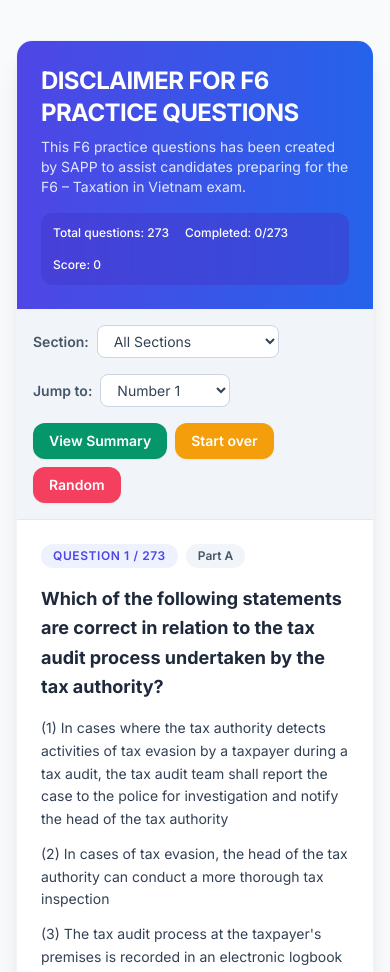
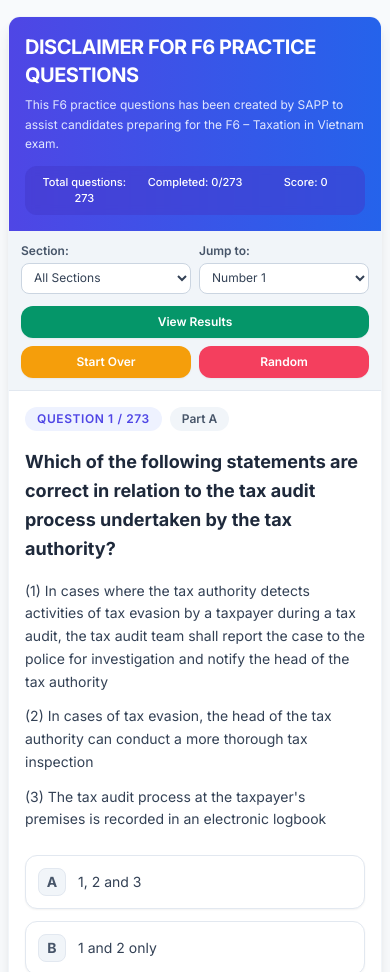
Before and after one commit to hoangkimduongufm/acca-version-1, a plain HTML site: page index.html in a window 390 px wide. Shown: the top 972 px of the page. Drawn offline with nearby package versions, Linux system fonts and the light colour scheme.

Commit message:
Update index.html

```diff
--- a/index.html
+++ b/index.html
@@ -11,70 +11,73 @@
     <script src="question.js" defer></script>
     <script src="script.js" defer></script>
 </head>
-<body class="bg-slate-50 text-slate-800 min-h-screen p-4 md:p-8">
-    <div id="app" class="max-w-4xl mx-auto bg-white rounded-2xl shadow-xl overflow-hidden border border-slate-100 my-6">
+<body class="bg-slate-50 text-slate-800 min-h-screen p-2 sm:p-4 md:p-8">
+    <div id="app" class="max-w-4xl mx-auto bg-white rounded-xl sm:rounded-2xl shadow-lg sm:shadow-xl overflow-hidden border border-slate-100 my-2 sm:my-6">
 
         <!-- Header Section -->
-        <div class="bg-gradient-to-r from-indigo-600 to-blue-600 text-white p-6 md:p-8">
-            <h1 class="text-2xl md:text-3xl font-bold tracking-tight">DISCLAIMER FOR F6 PRACTICE QUESTIONS</h1>
-            <p class="text-indigo-100 mt-2 text-sm md:text-base">This F6 practice questions has been created by SAPP to assist candidates preparing for the F6 – Taxation in Vietnam exam.</p>
-            <div id="quiz-meta" class="flex flex-wrap gap-4 mt-4 text-xs md:text-sm font-medium bg-indigo-700/50 p-3 rounded-xl backdrop-blur-sm">
+        <div class="bg-gradient-to-r from-indigo-600 to-blue-600 text-white p-4 sm:p-6 md:p-8">
+            <h1 class="text-xl sm:text-2xl md:text-3xl font-bold tracking-tight">DISCLAIMER FOR F6 PRACTICE QUESTIONS</h1>
+            <p class="text-indigo-100 mt-1.5 sm:mt-2 text-xs sm:text-sm md:text-base leading-relaxed">This F6 practice questions has been created by SAPP to assist candidates preparing for the F6 – Taxation in Vietnam exam.</p>
+            <div id="quiz-meta" class="grid grid-cols-3 gap-2 sm:flex sm:flex-wrap sm:gap-4 mt-3 sm:mt-4 text-[11px] sm:text-xs md:text-sm font-medium bg-indigo-700/50 p-2 sm:p-3 rounded-xl backdrop-blur-sm text-center sm:text-left">
                 <span id="meta-total">Total: 0</span>
-                <span id="meta-answered">Completed: 0/0</span>
+                <span id="meta-answered">Done: 0/0</span>
                 <span id="meta-score">Score: 0</span>
             </div>
         </div>
 
         <!-- Toolbar / Navigation bar -->
-<div class="bg-slate-100 p-4 border-b border-slate-200 flex flex-wrap items-center justify-between gap-4">
-    <div class="flex items-center gap-4 flex-wrap">
-        <!-- Bộ lọc Section mới -->
-        <div class="flex items-center gap-2">
-            <label for="section-select" class="text-sm font-semibold text-slate-600">Section:</label>
-            <select id="section-select" onchange="changeSection(this.value)" class="bg-white border border-slate-300 text-slate-700 text-sm rounded-lg px-3 py-1.5 focus:outline-none focus:ring-2 focus:ring-indigo-500">
+        <div class="bg-slate-100 p-3 sm:p-4 border-b border-slate-200 flex flex-col sm:flex-row items-stretch sm:items-center justify-between gap-3">
+            <div class="grid grid-cols-2 sm:flex sm:items-center gap-2">
+                <!-- Bộ lọc Section -->
+                <div class="flex flex-col sm:flex-row sm:items-center gap-1 sm:gap-2">
+                    <label for="section-select" class="text-xs sm:text-sm font-semibold text-slate-600">Section:</label>
+                    <select id="section-select" onchange="changeSection(this.value)" class="bg-white border border-slate-300 text-slate-700 text-xs sm:text-sm rounded-lg px-2 sm:px-3 py-1.5 focus:outline-none focus:ring-2 focus:ring-indigo-500 w-full sm:w-auto">
                         <option value="ALL">All Sections</option>
                         <option value="Part A">Part A</option>
                         <option value="Part B">Part B</option>
                         <option value="Part C">Part C</option>
-                <option value="Part Transfer pricing">Part Transfer pricing</option>
                         <option value="Part D">Part D</option>
                         <option value="Part E">Part E</option>
                     </select>
                 </div>
 
-        <div class="flex items-center gap-2">
-            <label for="jump-select" class="text-sm font-semibold text-slate-600">Jump to:</label>
-            <select id="jump-select" onchange="jumpToQuestion(this.value)" class="bg-white border border-slate-300 text-slate-700 text-sm rounded-lg px-3 py-1.5 focus:outline-none focus:ring-2 focus:ring-indigo-500">
+                <!-- Nhảy câu -->
+                <div class="flex flex-col sm:flex-row sm:items-center gap-1 sm:gap-2">
+                    <label for="jump-select" class="text-xs sm:text-sm font-semibold text-slate-600">Jump to:</label>
+                    <select id="jump-select" onchange="jumpToQuestion(this.value)" class="bg-white border border-slate-300 text-slate-700 text-xs sm:text-sm rounded-lg px-2 sm:px-3 py-1.5 focus:outline-none focus:ring-2 focus:ring-indigo-500 w-full sm:w-auto">
                         <!-- Options populated via JS -->
                     </select>
                 </div>
             </div>
 
-    <div class="flex items-center gap-2 flex-wrap">
-        <button onclick="submitQuiz()" class="bg-emerald-600 hover:bg-emerald-700 text-white text-sm font-semibold px-4 py-2 rounded-xl transition shadow-sm">
-            View Summary
+            <!-- Các nút chức năng -->
+            <div class="grid grid-cols-1 sm:flex items-center gap-2">
+                <button onclick="submitQuiz()" class="bg-emerald-600 hover:bg-emerald-700 text-white text-xs sm:text-sm font-semibold px-3 sm:px-4 py-2 rounded-xl transition shadow-sm text-center">
+                    View Results
                 </button>
-        <button onclick="resetQuiz()" class="bg-amber-500 hover:bg-amber-600 text-white text-sm font-semibold px-4 py-2 rounded-xl transition shadow-sm" title="Làm lại theo thứ tự gốc của section">
-            Start over
+                <div class="grid grid-cols-2 gap-2 sm:flex sm:gap-2">
+                    <button onclick="resetQuiz()" class="bg-amber-500 hover:bg-amber-600 text-white text-xs sm:text-sm font-semibold px-3 py-2 rounded-xl transition shadow-sm text-center" title="Làm lại theo thứ tự gốc">
+                        Start Over
                     </button>
-        <button onclick="resetAndShuffleQuiz()" class="bg-rose-500 hover:bg-rose-600 text-white text-sm font-semibold px-4 py-2 rounded-xl transition shadow-sm" title="Random trong section hiện tại">
+                    <button onclick="resetAndShuffleQuiz()" class="bg-rose-500 hover:bg-rose-600 text-white text-xs sm:text-sm font-semibold px-3 py-2 rounded-xl transition shadow-sm text-center" title="Random trong section">
                         Random
                     </button>
                 </div>
             </div>
+        </div>
 
         <!-- Quiz Main Content Area -->
-        <div class="p-6 md:p-8 min-h-[400px]" id="question-container">
+        <div class="p-4 sm:p-6 md:p-8 min-h-[350px] sm:min-h-[400px]" id="question-container">
             <!-- Dynamic Question rendered here -->
         </div>
 
         <!-- Footer Pagination Controls -->
-        <div class="bg-slate-50 p-4 border-t border-slate-200 flex items-center justify-between">
-            <button id="btn-prev" onclick="prevQuestion()" class="bg-white border border-slate-300 hover:bg-slate-50 text-slate-700 font-semibold px-5 py-2 rounded-xl transition shadow-sm disabled:opacity-40 disabled:cursor-not-allowed">
-                ← Previous
+        <div class="bg-slate-50 p-3 sm:p-4 border-t border-slate-200 flex items-center justify-between gap-2">
+            <button id="btn-prev" onclick="prevQuestion()" class="bg-white border border-slate-300 hover:bg-slate-50 text-slate-700 font-semibold text-xs sm:text-sm px-3 sm:px-5 py-2 rounded-xl transition shadow-sm disabled:opacity-40 disabled:cursor-not-allowed">
+                ← Prev
             </button>
-            <span id="page-indicator" class="text-sm font-medium text-slate-600">Sentence 1 / 1</span>
-            <button id="btn-next" onclick="nextQuestion()" class="bg-indigo-600 hover:bg-indigo-700 text-white font-semibold px-5 py-2 rounded-xl transition shadow-sm disabled:opacity-40 disabled:cursor-not-allowed">
+            <span id="page-indicator" class="text-xs sm:text-sm font-medium text-slate-600 text-center">Sentence 1 / 1</span>
+            <button id="btn-next" onclick="nextQuestion()" class="bg-indigo-600 hover:bg-indigo-700 text-white font-semibold text-xs sm:text-sm px-3 sm:px-5 py-2 rounded-xl transition shadow-sm disabled:opacity-40 disabled:cursor-not-allowed">
                 Next →
             </button>
         </div>
@@ -82,25 +85,25 @@
 
     <!-- Results Modal / View -->
     <div id="results-modal" class="hidden fixed inset-0 bg-slate-900/60 backdrop-blur-sm z-50 flex items-center justify-center p-4">
-        <div class="bg-white rounded-2xl shadow-2xl max-w-md w-full p-6 md:p-8 text-center relative animate-scaleIn">
+        <div class="bg-white rounded-2xl shadow-2xl max-w-md w-full p-5 sm:p-6 md:p-8 text-center relative animate-scaleIn">
             <!-- Nút Close (X) góc trên bên phải -->
-            <button onclick="closeResults()" class="absolute top-4 right-4 text-slate-400 hover:text-slate-700 bg-slate-100 hover:bg-slate-200 w-8 h-8 rounded-full flex items-center justify-center transition font-bold text-sm">
+            <button onclick="closeResults()" class="absolute top-3 right-3 sm:top-4 sm:right-4 text-slate-400 hover:text-slate-700 bg-slate-100 hover:bg-slate-200 w-8 h-8 rounded-full flex items-center justify-center transition font-bold text-sm">
                 ✕
             </button>
 
-            <div class="w-16 h-16 bg-emerald-100 text-emerald-600 rounded-full flex items-center justify-center mx-auto mb-4 text-2xl font-bold">
+            <div class="w-14 h-14 sm:w-16 sm:h-16 bg-emerald-100 text-emerald-600 rounded-full flex items-center justify-center mx-auto mb-3 sm:mb-4 text-xl sm:text-2xl font-bold">
                 🏆
             </div>
-            <h2 class="text-2xl font-bold text-slate-800">Review of the Revision Process</h2>
-            <p id="result-text" class="text-slate-600 mt-2 text-lg font-medium"></p>
-            <div class="mt-6 flex flex-col gap-3">
-                <button onclick="closeResults()" class="w-full bg-indigo-600 hover:bg-indigo-700 text-white font-semibold py-3 rounded-xl transition shadow-sm">
+            <h2 class="text-xl sm:text-2xl font-bold text-slate-800">Review of the Revision Process</h2>
+            <p id="result-text" class="text-slate-600 mt-2 text-base sm:text-lg font-medium"></p>
+            <div class="mt-5 sm:mt-6 flex flex-col gap-2.5 sm:gap-3">
+                <button onclick="closeResults()" class="w-full bg-indigo-600 hover:bg-indigo-700 text-white font-semibold text-sm sm:text-base py-2.5 sm:py-3 rounded-xl transition shadow-sm">
                     Continuing the Revision Session
                 </button>
-                <button onclick="resetAndShuffleQuiz(); closeResults();" class="w-full bg-rose-500 hover:bg-rose-600 text-white font-semibold py-3 rounded-xl transition">
+                <button onclick="resetAndShuffleQuiz(); closeResults();" class="w-full bg-rose-500 hover:bg-rose-600 text-white font-semibold text-sm sm:text-base py-2.5 sm:py-3 rounded-xl transition">
                     Start over with Random Questions
                 </button>
-                <button onclick="resetQuiz(); closeResults();" class="w-full bg-amber-500 hover:bg-amber-600 text-white font-semibold py-3 rounded-xl transition">
+                <button onclick="resetQuiz(); closeResults();" class="w-full bg-amber-500 hover:bg-amber-600 text-white font-semibold text-sm sm:text-base py-2.5 sm:py-3 rounded-xl transition">
                     Start over in Original Order
                 </button>
             </div>
```
Lines whose indentation alone changed are shown as unchanged.
